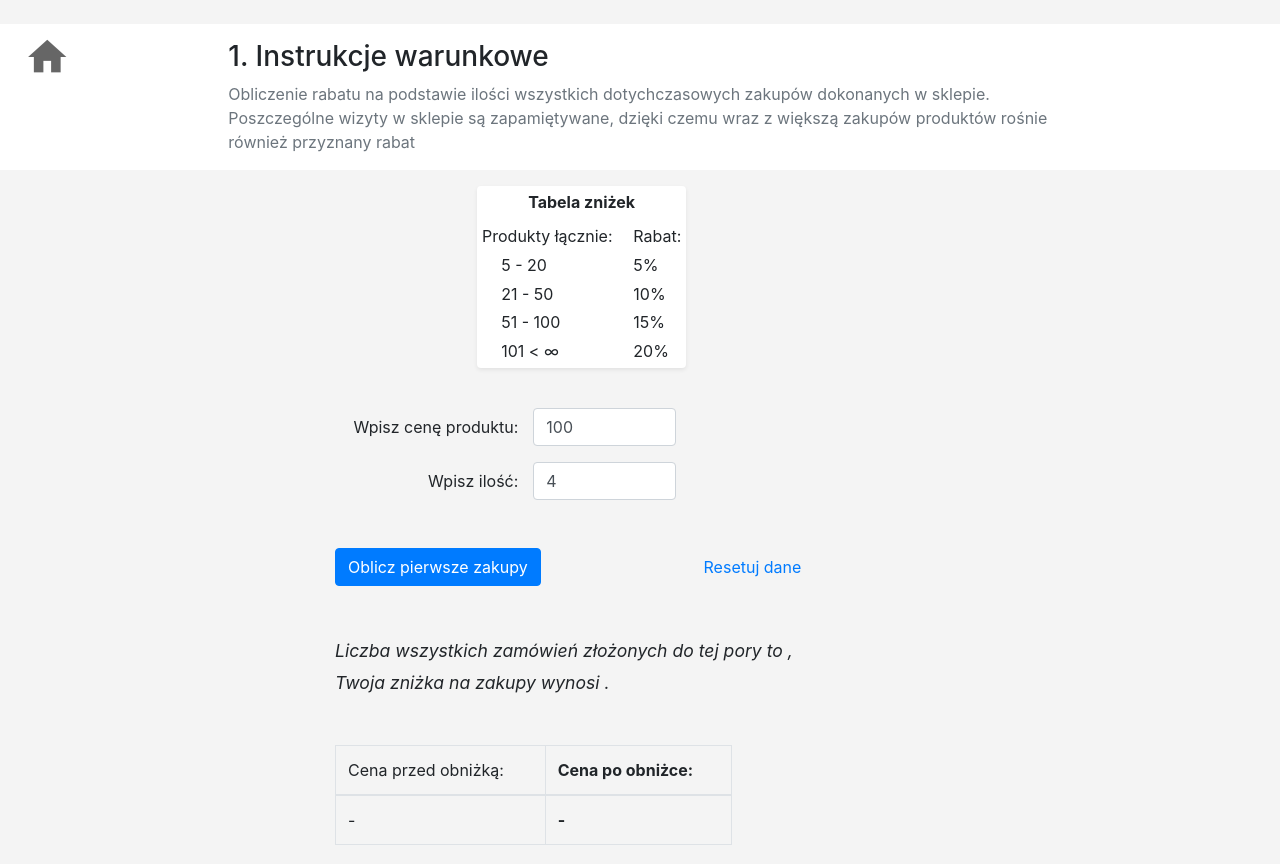
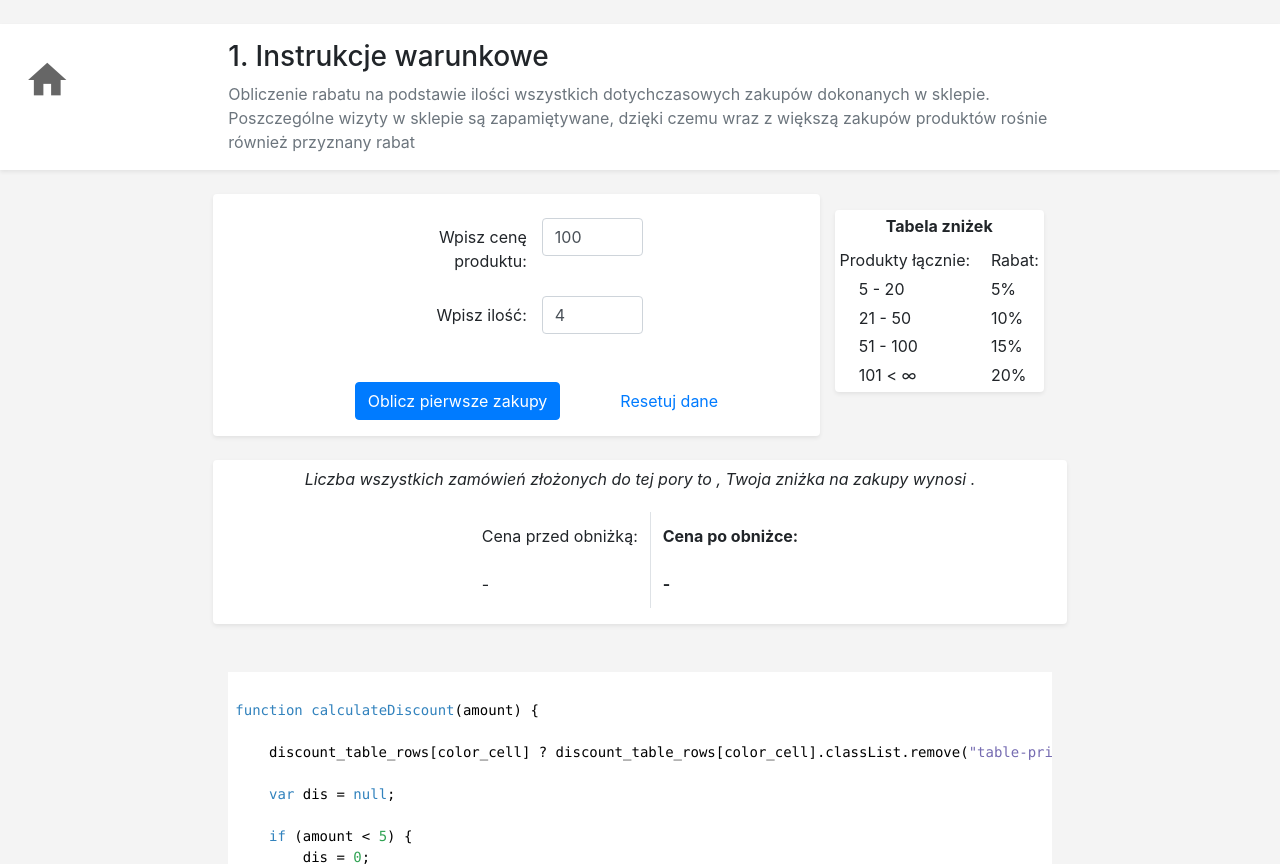
Before and after one commit to kargeb/bootcampJavaScript, a plain HTML site: page week_1/11.html in a window 1280 px wide. Shown: the top 864 px of the page. Drawn offline with nearby package versions, Linux system fonts and the light colour scheme.

Commit message:
some some

```diff
--- a/css/styleNew.css
+++ b/css/styleNew.css
@@ -16,7 +16,7 @@ h1 {
     font-size: 46px;
     color: rgba(0, 0, 0, 0.6);
     margin-left: 0.2em;
-    margin-top: 0.5em;
+    margin-top: 1em;
 }
 
 .menu_icon {
@@ -145,7 +145,7 @@ h1 {
 }
 
 #task1-p{
-    font-size: 1.1em;
+    font-size: 1em;
 }
 
 #task1-p #products {
@@ -166,5 +166,9 @@ body {
 .head {
     background-color: #fff;
     padding-top: 1em;
-    margin-bottom: 1em;
+    margin-bottom: 1.5em;
 }
+
+.task {
+    background-color: #fff;
+}
--- a/week_1/11.html
+++ b/week_1/11.html
@@ -29,24 +29,8 @@
                     <a href="../index.html#0"><i class="material-icons md-46">home</i></a>
                 </div>
 
-        <!-- <div class="row">
-
-
-
-            <div class="col-sm-12 col-lg-8 offset-lg-2">
-                <div class="row">
-                    <div class="col">
-                        <h1 class="page-header">1. Instrukcje warunkowe</h1>
-                        <h3>Obliczenie rabatu na podstawie ilości kupionego produktu</h3>
-                        <hr>
-
-                    </div>
-
-                </div>
-            </div>
-        </div> -->
         <div class="row mt-4"></div>
-        <div class="row head">
+        <div class="row head shadow-sm">
 
 
 
@@ -66,13 +50,34 @@
 
         <!----------- MAIN TASK ------------>
 
+        <div class="row justify-content-center ">
+
+                <div class="col-md-8">
+
                             <div class="row">
 
-                <div class="col-lg-8 offset-md-3">
+                                <div class="col shadow-sm bg-white rounded">
+                                        <div class="form-group row mt-4 justify-content-center">
+                                                <label class="col-sm-4 col-lg-3 col-form-label text-sm-left  text-md-right" for="cena">Wpisz cenę produktu:</label>
+                                                <input  class="col-sm-2 form-control" type="number" id="cena" value="100" name="price"  placeholder="_">
+                                         </div>
+                                         <div class="form-group row justify-content-center">
+                                                <label class="col-sm-4 col-lg-3 col-form-label text-sm-left  text-md-right" for="ilosc">Wpisz ilość:</label>
+                                                <input class="col-sm-2 form-control" type="number" id="ilosc" value="4" name="amount" aria-describedby="podpowiedzPole" placeholder="_">
+                                        </div>
 
-                        <div class="row ">
-                                <div class="col-auto offset-2">
-                                    <table id="discount_table" class="table table-sm table-borderless shadow-sm p-3 mb-3 bg-white rounded">
+                                        <div class="row mt-5 mb-3 justify-content-center">
+                                                <div class="col-sm-3">
+                                                    <button id="calculate_button" class="btn btn-primary">Oblicz pierwsze zakupy</button>
+                                                </div>
+                                                <div class="col-sm-2 offset-sm-2">
+                                                    <button id="reset_button" class="btn btn-link">Resetuj dane</button>
+                                                </div>
+                                        </div>
+                                </div>
+
+                                <div class="col-auto mt-3 mr-2">
+                                    <table id="discount_table" class="table table-sm table-borderless shadow-sm bg-white rounded">
                                             <thead>
                                                 <tr>
                                                     <th colspan="2" class="text-center" >Tabela zniżek</th>
@@ -102,10 +107,11 @@
                                             </tbody>
                                         </table>
                                     </div>
+
                             </div>
 
 
-                <div class="form-group row mt-4">
+                    <!-- <div class="form-group row mt-4">
                                 <label class="col-sm-4 col-lg-3 col-form-label text-sm-left  text-md-right" for="cena">Wpisz cenę produktu:</label>
                                 <input  class="col-sm-2 form-control" type="number" id="cena" value="100" name="price"  placeholder="_">
                     </div>
@@ -121,39 +127,33 @@
                         <div class="col-sm-2 offset-sm-2">
                             <button id="reset_button" class="btn btn-link">Resetuj dane</button>
                         </div>
-                </div>
+                    </div> -->
 
                     <br>
 
 
 
-                <div class="row my-2 ">
-                    <div class="col-7">
+                    <div class="row justify-content-center shadow-sm bg-white rounded">
+                        <div class="col-12 text-center py-1">
 
-                        <p id="task1-p"><em>Liczba wszystkich zamówień złożonych do tej pory to <span id="products" ></span>, <br>Twoja zniżka na zakupy wynosi <span id="discount"></span>.</em> </p>
+                            <p id="task1-p"><em>Liczba wszystkich zamówień złożonych do tej pory to <span id="products" ></span>, Twoja zniżka na zakupy wynosi <span id="discount"></span>.</em> </p>
                         </div>
-                    <!-- <p id="products"></p>
-                    <p id="discount"></p> -->
-                </div>
+                    <!-- </div>
 
-                <div class="row ">
+                    <div class="row justify-content-center "> -->
 
-                    <div class="col-sm-6">
-                        <br>
-                        <table id="result_table" class="table table-bordered ">
+                        <div class="col-auto">
+
+                            <table id="result_table" class="table table-borderless ">
                                     <thead>
                                         <tr>
-                                        <!-- <td>Ilość wszystkich produktów <br>zakupionych w sklepie</td>
-                                        <td class="discount_cell">Obniżka</td> -->
-                                        <td>Cena przed obniżką:</td>
+                                            <td class="border-right" >Cena przed obniżką:</td>
                                             <th>Cena po obniżce:</th>
                                         </tr>
                                     </thead>
                                     <tbody>
                                         <tr>
-                                        <!-- <td >-</td>
-                                        <td  class="discount_cell">-</td> -->
-                                        <td id="before_discount">-</td>
+                                            <td id="before_discount" class="border-right">-</td>
                                             <td id="after_discount" class="font-weight-bold">-</td>
                                         </tr>
                                     </tbody>
@@ -257,102 +257,3 @@ function calculateDiscount(amount) {
 </body>
 
 </html>
-
-
-<!-- <div class="row ">
-     <div class="col-1  template">
-        <a href="../index.html"><i class="material-icons md-46">home</i></a>
-    </div>
-    <div class="col">
-        <div class="row">
-            <div class="col">
-                <h1 class="page-header">1. Instrukcje warunkowe</h1>
-                <h3>Obliczenie rabatu na podstawie ilości kupionego produktu</h3>
-                <hr>
-                <br>
-            </div>
-        </div>
-
-        <div class="row">
-            <div class="col-4">
-                <div class="form-group ">
-                    <label for="cena"><b>Wpisz cenę produktu:</b></label>
-                    <input type="number" class="form-control" id="cena" value="100" name="price" aria-describedby="podpowiedzPole" placeholder="_">
-                </div>
-                <div class="form-group ">
-                    <label for="ilosc"><b>Wpisz ilość:</b></label>
-                    <input type="number" class="form-control" id="ilosc" value="4" name="amount" aria-describedby="podpowiedzPole" placeholder="_">
-                </div>
-            </div>
-            <div class="col-2">
-
-            </div>
-            <div class="col-4">
-                <table id="discount_table" class="table table-sm table-borderless">
-                    <thead>
-                        <tr>
-                            <td>Ilość produktów</td>
-                            <td>Rabat</td>
-                        </tr>
-                    </thead>
-                    <tbody>
-                        <tr>
-                            <td>5 - 20</td>
-                            <td>5%</td>
-                        </tr>
-                        <tr>
-                            <td>21 - 50</td>
-                            <td>10%</td>
-                        </tr>
-                        <tr>
-                            <td>51 - 100</td>
-                            <td>15%</td>
-                        </tr>
-                        <tr>
-                            <td>101 &lt; &infin; </td>
-                            <td>20%</td>
-                        </tr>
-                    </tbody>
-                </table>
-            </div>
-        </div>
-        <br>
-        <div class="row">
-            <div class="col-4">
-                <button id="calculate_button" class="btn btn-outline-primary">Oblicz pierwsze zakupy</button>
-            </div>
-            <div class="col-2">
-                <button id="reset_button" class="btn btn-outline-primary">Resetuj dane</button>
-            </div>
-            <div class="col-6">
-            </div>
-        </div>
-        <br><br>
-        <div class="row">
-            <div class="col">
-                <table id="result_table" class="table table-sm table-bordered dense_border">
-                    <thead>
-                        <tr>
-                            <td>Ilość wszystkich produktów <br>zakupionych w sklepie</td>
-                            <td class="discount_cell">Obniżka</td>
-                            <td>Cena przed obniżką</td>
-                            <th class="table-active">Cena po obniżce</th>
-                        </tr>
-                    </thead>
-                    <tbody>
-                        <tr>
-                            <td id="products">-</td>
-                            <td id="discount" class="discount_cell">-</td>
-                            <td id="before_discount">-</td>
-                            <td id="after_discount" class="mark table-active font-weight-bold">-</td>
-                        </tr>
-                    </tbody>
-                </table>
-            </div>
-        </div>
-
-        <br>
-
-    </div>
-
-</div> -->
--- a/week_1/11.js
+++ b/week_1/11.js
@@ -31,7 +31,7 @@ button_calc.addEventListener("click", function () {
 
     var sum = (amount * product_price) - (amount * product_price) * discount / 100;
 
-    before_discount.innerHTML = "<small>" + amount * product_price + " zł" + "</small>";
+    before_discount.innerHTML =  amount * product_price + " zł";
     after_discount.innerText = sum + " zł";
 
     button_calc.innerText = "Oblicz kolejne zakupy";
```
Lines whose indentation alone changed are shown as unchanged.
